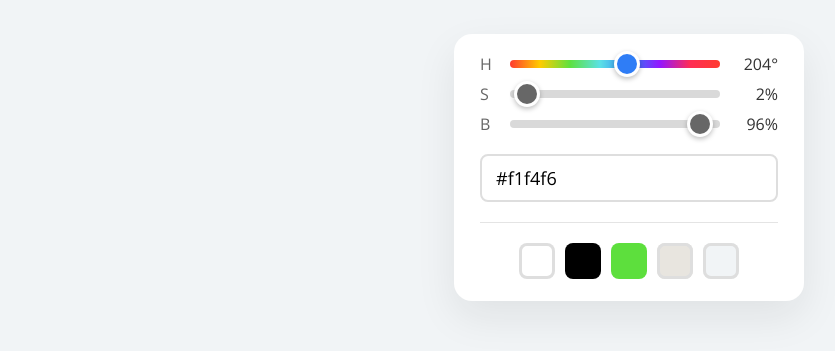
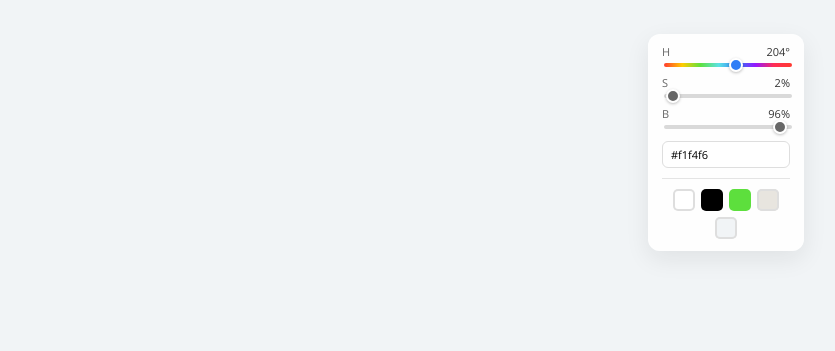
Before and after one commit to eliteelevensporting/standards-site, a plain HTML site: page embed.html in a window 1280 px wide. Shown: the top 351 px of the page, without its empty margins (442-1277 px from the left). Drawn offline with nearby package versions, Linux system fonts and the light colour scheme.

Commit message:
making colour picker smaller

```diff
--- a/embed.html
+++ b/embed.html
@@ -48,64 +48,73 @@
     }
 
     .panel {
-      background: #fff;
-      border-radius: 18px;
-      box-shadow: 0 16px 40px rgba(20, 24, 28, 0.08);
-      padding: 22px 26px;
+      background: rgba(255, 255, 255, 0.94);
+      border-radius: 12px;
+      box-shadow: 0 8px 24px rgba(20, 24, 28, 0.08);
+      padding: 12px 14px;
       position: absolute;
       right: 34px;
       top: 34px;
-      width: 350px;
+      width: 156px;
     }
 
     .control {
-      align-items: center;
       display: grid;
-      gap: 12px;
-      grid-template-columns: 16px 1fr 48px;
-      margin-bottom: 14px;
+      gap: 4px 6px;
+      grid-template-columns: 1fr auto;
+      grid-template-rows: auto auto;
+      margin-bottom: 8px;
     }
 
     .control span {
       color: #666;
-      font-size: 16px;
+      font-size: 11px;
       font-weight: 400;
+      grid-column: 1;
+      grid-row: 1;
       line-height: 1;
     }
 
     .control output {
       color: #333;
-      font-size: 16px;
+      font-size: 11px;
       font-weight: 300;
+      grid-column: 2;
+      grid-row: 1;
       line-height: 1;
       text-align: right;
+    }
+
+    .control input[type="range"] {
+      grid-column: 1 / -1;
+      grid-row: 2;
     }
 
     input[type="range"] {
       appearance: none;
       background: #d9d9d9;
       border-radius: 999px;
-      height: 8px;
+      height: 4px;
       width: 100%;
     }
 
     input[type="range"]::-webkit-slider-thumb {
       appearance: none;
       background: #676767;
-      border: 3px solid #fff;
+      border: 2px solid #fff;
       border-radius: 50%;
-      box-shadow: 0 2px 5px rgba(0, 0, 0, 0.25);
-      height: 26px;
-      width: 26px;
+      box-shadow: 0 1px 3px rgba(0, 0, 0, 0.25);
+      height: 14px;
+      width: 14px;
     }
 
     input[type="range"]::-moz-range-thumb {
       background: #676767;
-      border: 3px solid #fff;
+      border: 2px solid #fff;
       border-radius: 50%;
-      box-shadow: 0 2px 5px rgba(0, 0, 0, 0.25);
-      height: 22px;
-      width: 22px;
+      box-shadow: 0 1px 3px rgba(0, 0, 0, 0.25);
+      height: 12px;
+      width: 12px;
     }
 
     #hue {
@@ -131,27 +140,28 @@
     }
 
     .hex {
-      border: 2px solid #dedede;
-      border-radius: 8px;
+      border: 1px solid #dedede;
+      border-radius: 6px;
       display: block;
       font-family: "Open Sans", Arial, Helvetica, sans-serif;
-      font-size: 18px;
+      font-size: 11px;
       font-weight: 300;
-      margin: 22px 0 0;
-      padding: 10px 14px;
+      margin: 10px 0;
+      padding: 5px 8px;
       width: 100%;
     }
 
     .divider {
       background: #e4e4e4;
       height: 1px;
-      margin: 20px 0;
+      margin: 0 0 10px;
       width: 100%;
     }
 
     .swatches {
       display: flex;
-      gap: 10px;
+      flex-wrap: wrap;
+      gap: 6px;
       justify-content: center;
     }
 
@@ -159,12 +169,12 @@
       appearance: none;
       background: var(--swatch);
       border: 0;
-      border-radius: 8px;
-      box-shadow: inset 0 0 0 3px #dedede;
+      border-radius: 5px;
+      box-shadow: inset 0 0 0 2px #dedede;
       cursor: pointer;
-      height: 36px;
+      height: 22px;
       padding: 0;
-      width: 36px;
+      width: 22px;
     }
 
     .swatch-dark {
@@ -183,7 +193,7 @@
 
     @media (max-width: 820px) {
       .stage {
-        padding: 190px 24px 48px;
+        padding: 160px 24px 48px;
       }
 
       .logo {
@@ -191,10 +201,10 @@
       }
 
       .panel {
-        left: 16px;
+        left: auto;
         right: 16px;
         top: 16px;
-        width: auto;
+        width: 156px;
       }
     }
   </style>
```
